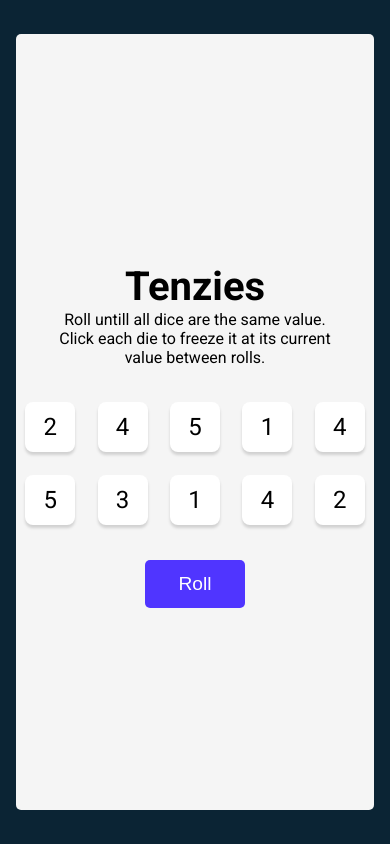
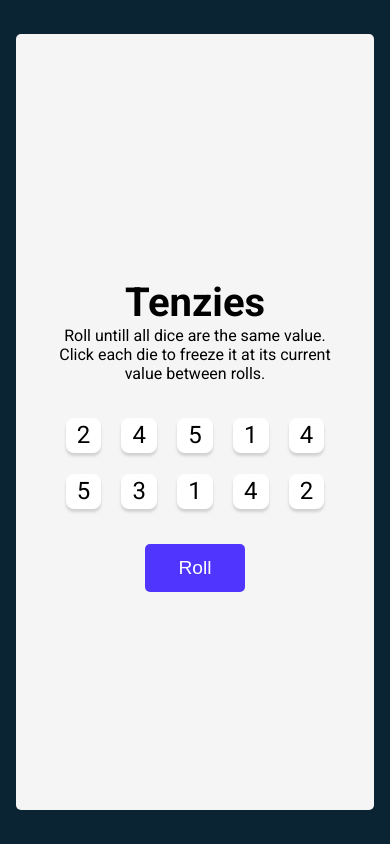
Before and after one commit to michaelrn2288/tenzies, a React (Vite) app: page / in a window 390 px wide. Built offline with nearby package versions, Linux system fonts and the light colour scheme.

Commit message:
improve mobile responsivity

```diff
--- a/src/components/Die.css
+++ b/src/components/Die.css
@@ -1,7 +1,7 @@
 .die {
     background: white;
-    width: 50px;
-    height: 50px;
+    width: calc(30px + 1.4vw);
+    height: calc(30px + 1.4vw);
     border-radius: 0.5rem;
     box-shadow: 0 3px 3px rgba(0, 0, 0, 0.15);
     display: flex;
--- a/src/index.css
+++ b/src/index.css
@@ -41,7 +41,7 @@ h1 {
 .dice-container {
     display: grid;
     grid-template-columns: repeat(5, 1fr);
-    gap: 1.4rem;
+    gap: calc(18px + 0.6vw);
 }
 
 button {
```
